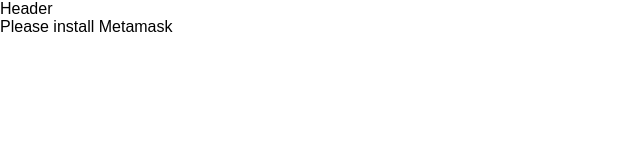
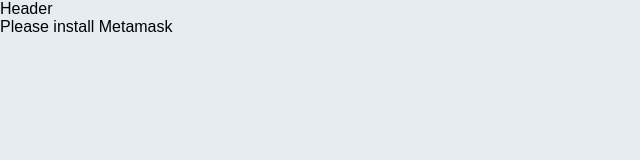
Before and after one commit to AquiGorka/forscher, a React app: page / in a window 1280 px wide. Shown: the whole page, without its empty margins (0-640 px from the left). Built offline with nearby package versions, Linux system fonts and the light colour scheme.

Commit message:
Add fonts

```diff
--- a/src/index.css
+++ b/src/index.css
@@ -1,5 +1,9 @@
+@import url('https://fonts.googleapis.com/css?family=Open+Sans|Oswald');
+
 body {
+  font-family: 'Open Sans', sans-serif;
   margin: 0;
   padding: 0;
   font-family: sans-serif;
+  background: #e6ecf0;
 }
```
